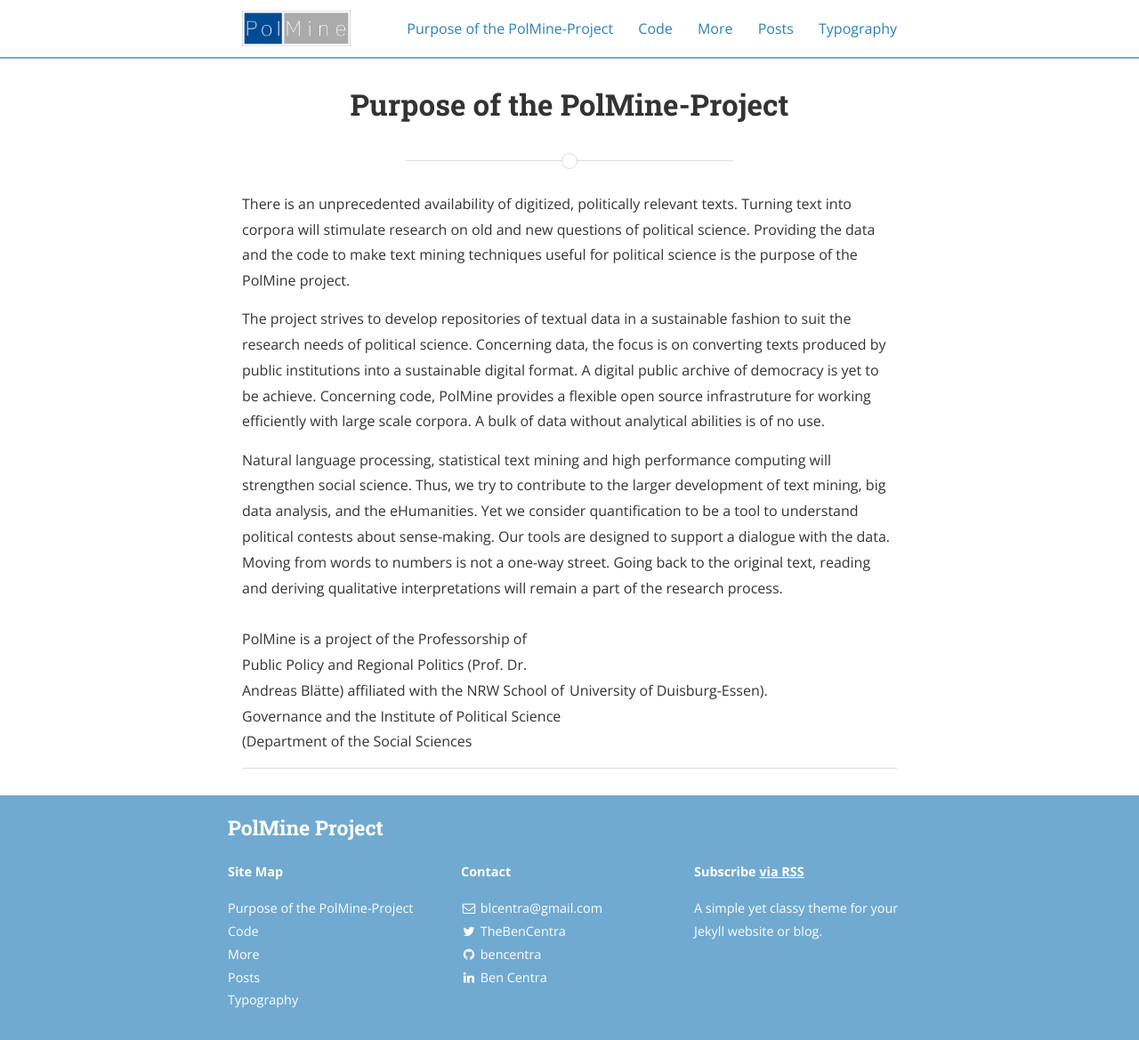
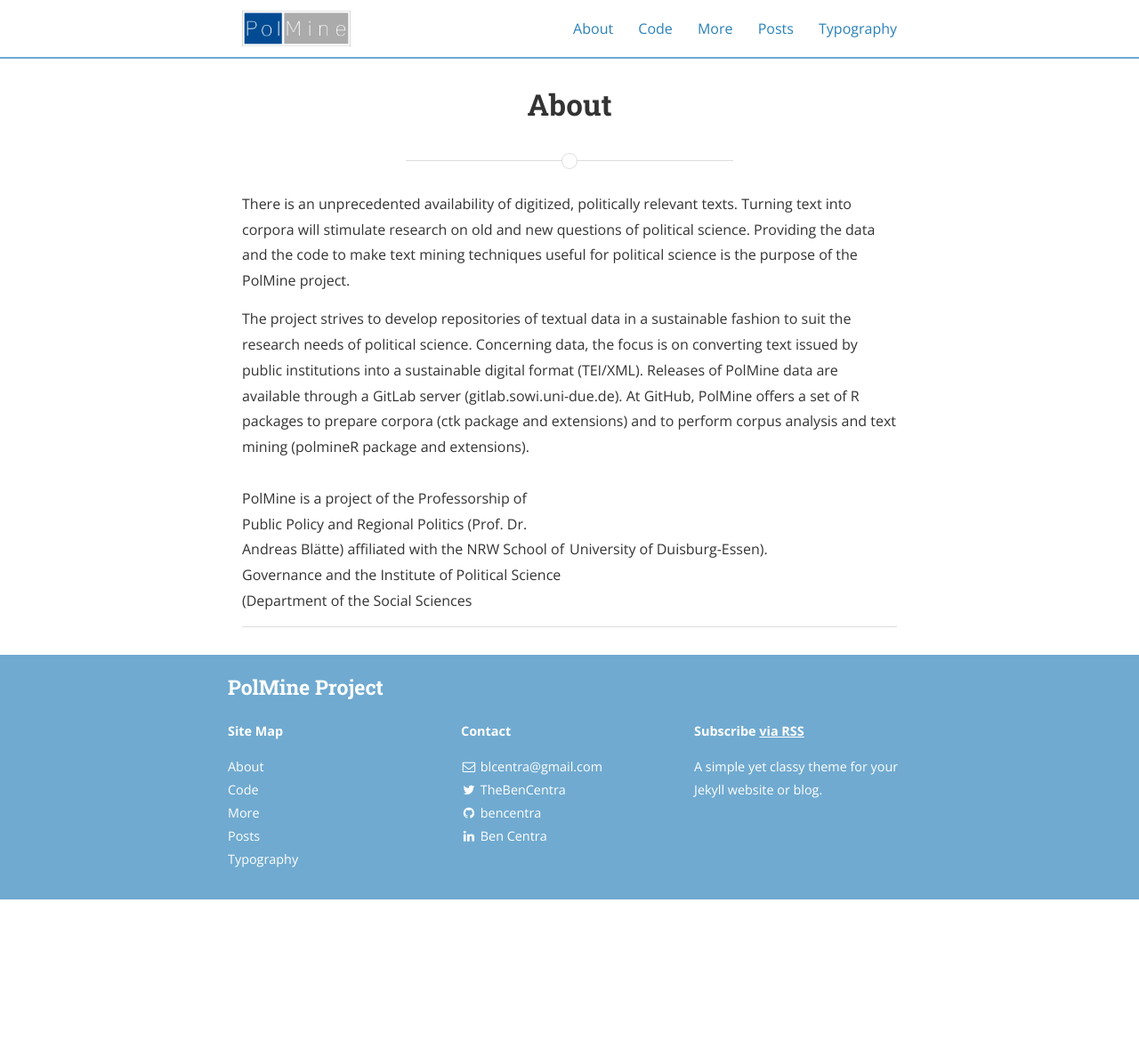
Before and after one commit to ablaette/PolMine.github.io, a Jekyll site: the page built from about.md, in a window 1280 px wide. Shown: the whole page at 89% size. Built offline with Jekyll 4.4.1, drawn with Linux system fonts in a browser that asks for light colours; nearby versions of some CDN libraries; a style sheet for code colours, icons or effects is not loaded; after the commit the page ends 1011 px from its top, so only the background shows below that.

Commit message:
Update about.md

```diff
--- a/about.md
+++ b/about.md
@@ -1,17 +1,11 @@
 ---
 layout: page
-title: Purpose of the PolMine-Project
-permalink: /purpose/
+title: About
+permalink: /about/
 ---
 
 There is an unprecedented availability of digitized, politically relevant texts. Turning text into corpora will stimulate research on old and new questions of political science. Providing the data and the code to make text mining techniques useful for political science is the purpose of the PolMine project.
 
-The project strives to develop repositories of textual data in a sustainable fashion to suit the research needs of political science. Concerning data, the focus is on converting texts produced by public institutions into a sustainable digital format. A digital public archive of democracy is yet to be achieve. Concerning code, PolMine provides a flexible open source infrastruture for working efficiently with large scale corpora. A bulk of data without analytical abilities is of no use.
-
-Natural language processing, statistical text mining and high performance computing will strengthen social science. Thus, we try to contribute to the larger development of text mining, big data analysis, and the eHumanities. Yet we consider quantification to be a tool to understand political contests about sense-making. Our tools are designed to support a dialogue with the data. Moving from words to numbers is not a one-way street. Going back to the original text, reading and deriving qualitative interpretations will remain a part of the research process.
+The project strives to develop repositories of textual data in a sustainable fashion to suit the research needs of political science. Concerning data, the focus is on converting text issued by public institutions into a sustainable digital format (TEI/XML). Releases of PolMine data are available through a GitLab server (gitlab.sowi.uni-due.de). At GitHub, PolMine offers a set of R packages to prepare corpora (ctk package and extensions) and to perform corpus analysis and text mining (polmineR package and extensions).
 
 PolMine is a project of the Professorship of Public Policy and Regional Politics (Prof. Dr. Andreas Blätte) affiliated with the NRW School of Governance and the Institute of Political Science (Department of the Social Sciences | University of Duisburg-Essen).
-
-[centrarium]: https://github.com/bencentra/centrarium
-[bencentra]: http://bencentra.com
-[jekyll]: https://github.com/jekyll/jekyll
```
